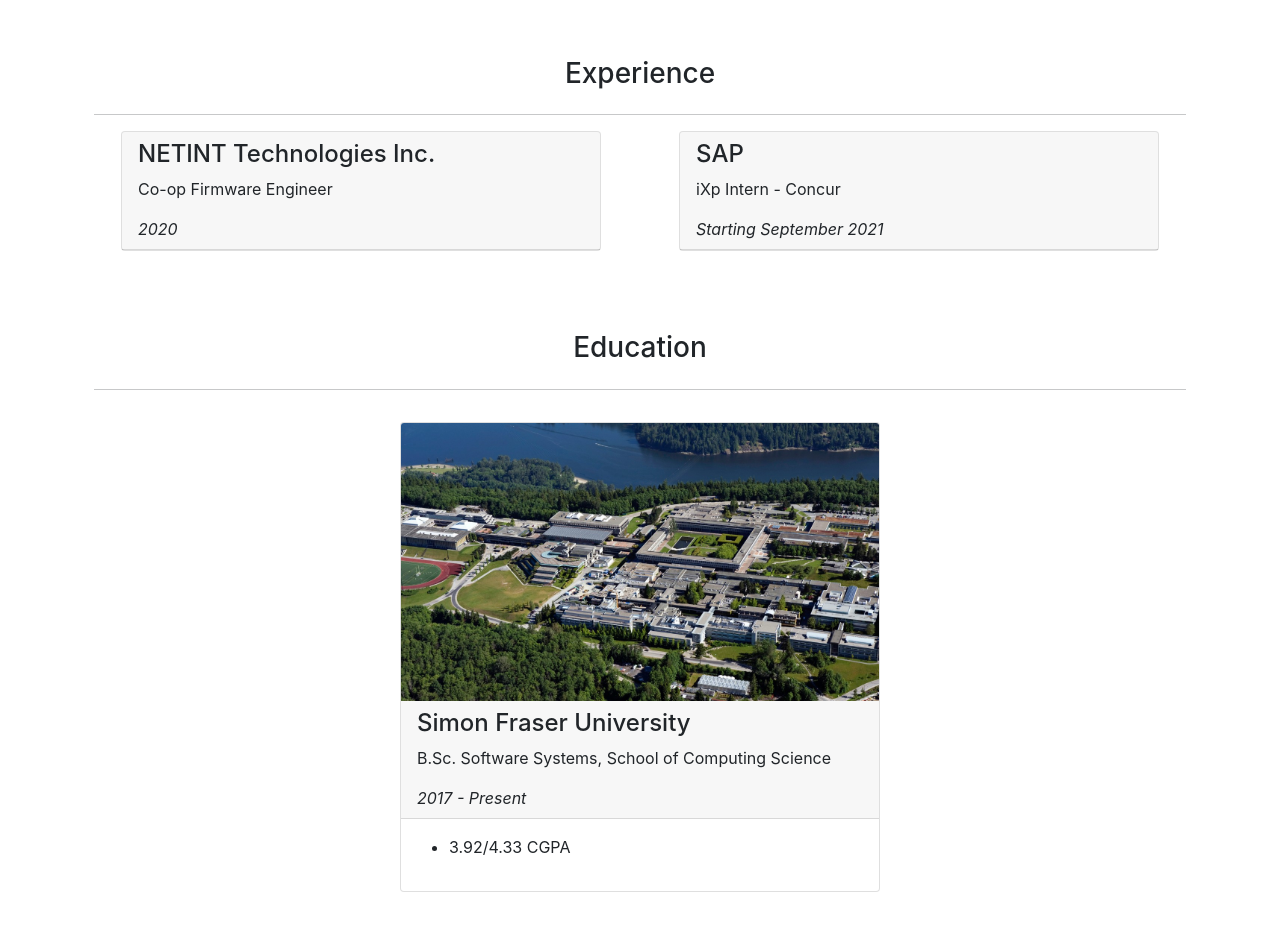
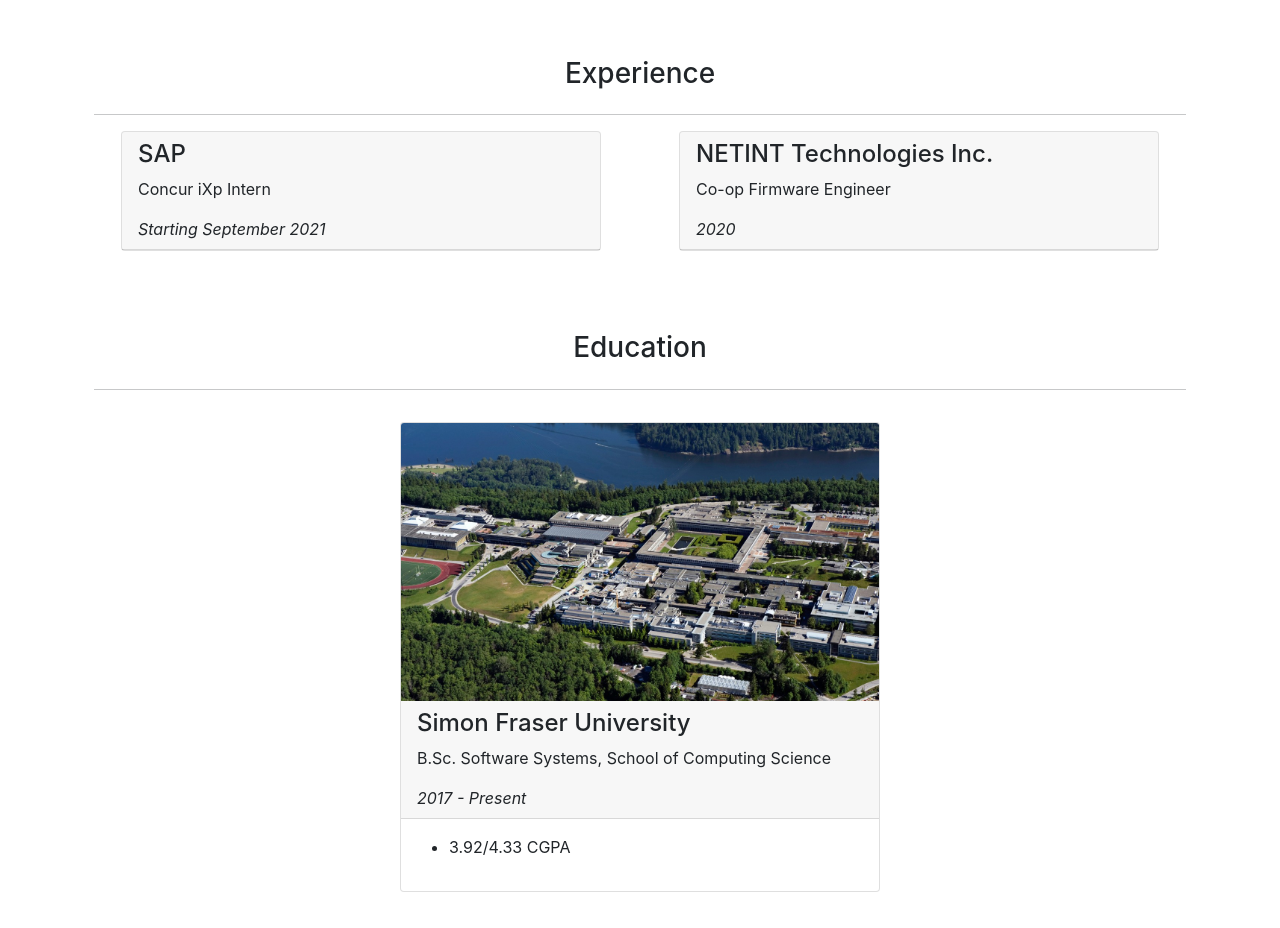
Before and after one commit to kylesaburao/kylesaburao.github.io, a React (Create React App) app: page / in a window 1280 px wide. Shown: the part 2040-2968 px from the top of the page. Built offline with nearby package versions, Linux system fonts and the light colour scheme; the HTML template or start-up script is replaced by a standard one.

Commit message:
Experience refactoring

```diff
--- a/src/section/Experience.tsx
+++ b/src/section/Experience.tsx
@@ -4,23 +4,31 @@ import { Container, Col, Row } from "react-bootstrap";
 import CardItem from "../CardItem";
 
 export default function Experience() {
+  const experience = [
+    {
+      title: "SAP",
+      description: "Concur iXp Intern",
+      date: "Starting September 2021",
+    },
+    {
+      title: "NETINT Technologies Inc.",
+      description: "Co-op Firmware Engineer",
+      date: "2020",
+    },
+  ];
+
   return (
     <Container>
       <Row className="justify-content-center">
-        <Col className="d-flex justify-content-around">
-          <CardItem
-            title={"NETINT Technologies Inc."}
-            description={"Co-op Firmware Engineer"}
-            date={"2020"}
-          />
-        </Col>
-        <Col className="d-flex justify-content-around">
-          <CardItem
-            title={"SAP"}
-            description={"iXp Intern - Concur"}
-            date={"Starting September 2021"}
-          />
-        </Col>
+        {experience.map((item) => (
+          <Col className="d-flex justify-content-around">
+            <CardItem
+              title={item.title}
+              description={item.description}
+              date={item.date}
+            ></CardItem>
+          </Col>
+        ))}
       </Row>
     </Container>
   );
```
